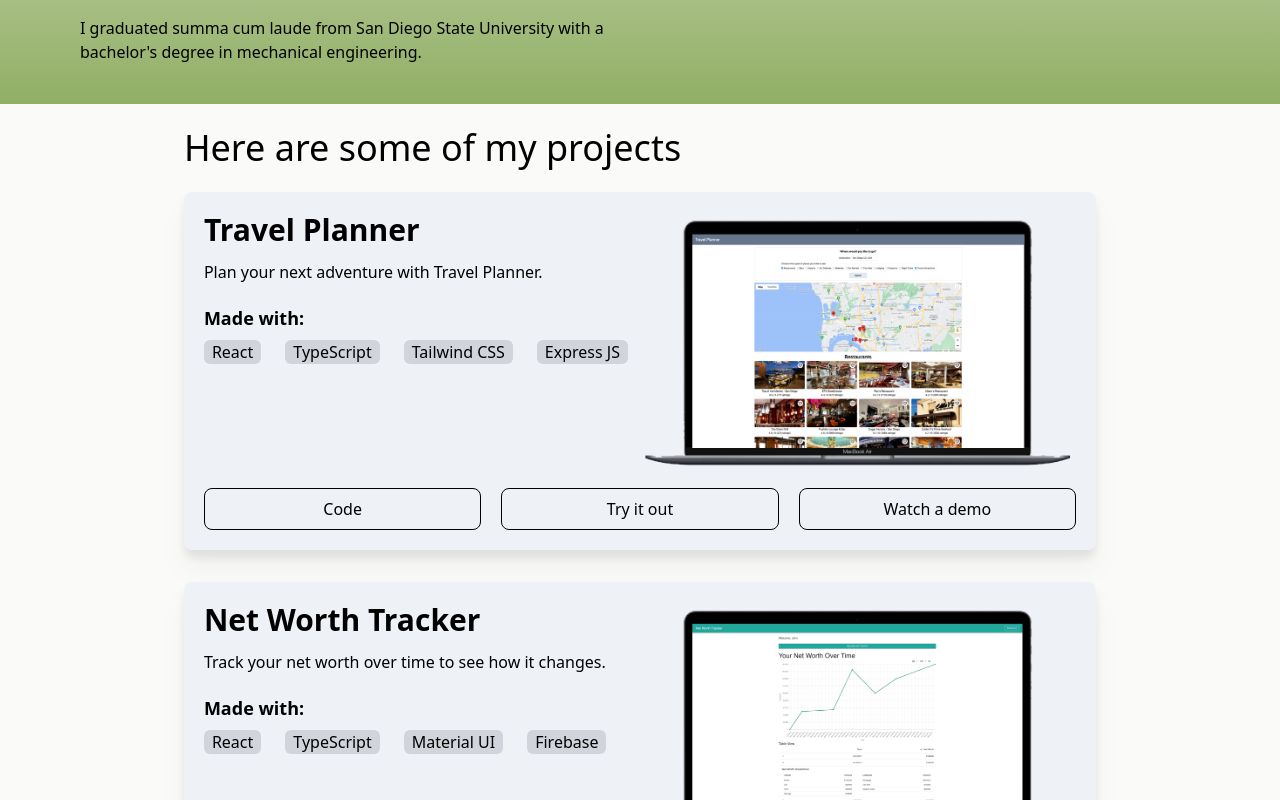
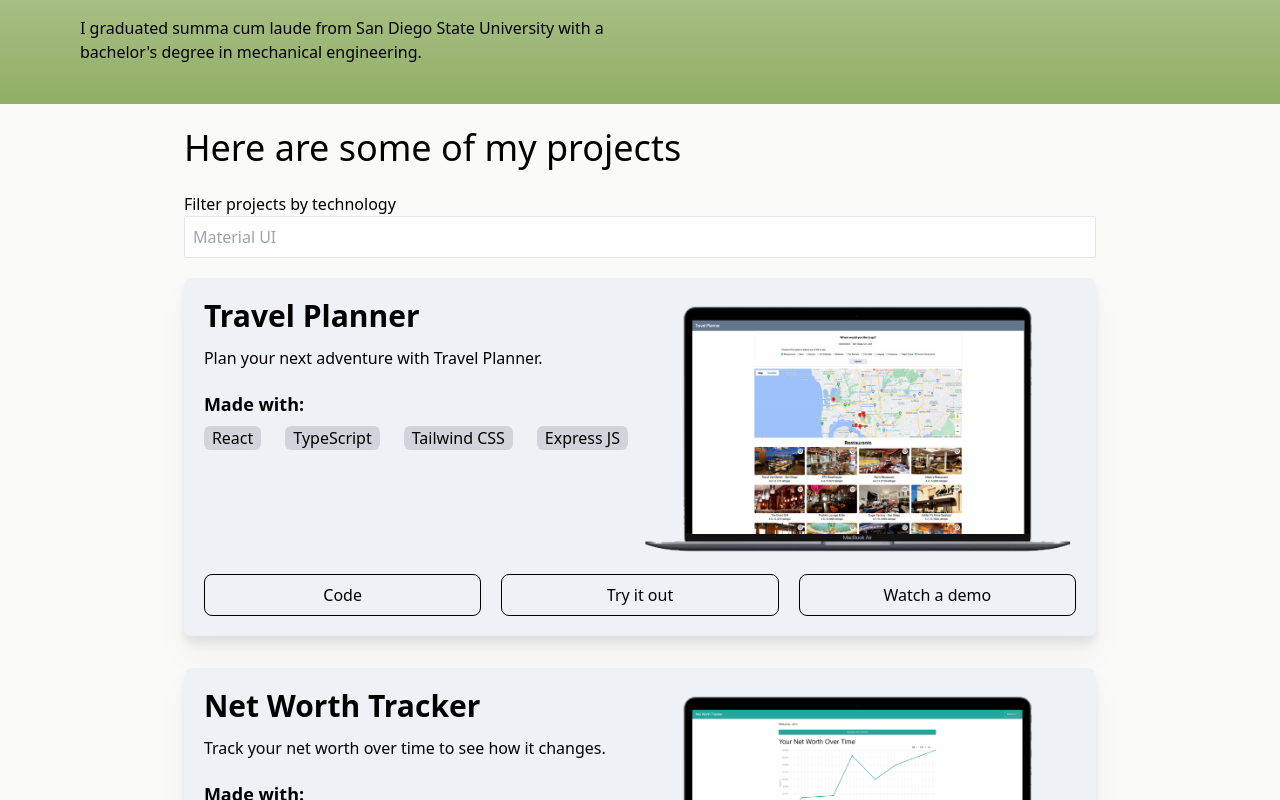
Before and after one commit to JackAgtual/Portfolio, a React (Vite) app: page / in a window 1280 px wide. Shown: the part 1200-2000 px from the top of the page. Built offline with nearby package versions, Linux system fonts and the light colour scheme; no server answers.

Commit message:
Adding search filter for projects

```diff
--- a/src/components/Projects.tsx
+++ b/src/components/Projects.tsx
@@ -1,4 +1,4 @@
-import { forwardRef, ForwardedRef } from 'react'
+import { useState, forwardRef, ForwardedRef } from 'react'
 import travelPlannerScreenshot from '../assets/TravelPlannerScreenshot.png'
 import netWorthTrackerScreenshot from '../assets/NetWorthTrackerScreenshot.png'
 import workingMemoji from '../assets/workingMemoji.png'
@@ -39,14 +39,39 @@ const projects: Project[] = [
 ]
 
 function Projects({}, ref: ForwardedRef<HTMLDivElement>) {
+  const [query, setQuery] = useState('')
+
+  const filteredProjects = projects.filter((project) => {
+    return project.madeWith.some((technology) =>
+      technology.toLowerCase().includes(query.toLowerCase()),
+    )
+  })
+
+  const handleFilterChange = (e: React.ChangeEvent<HTMLInputElement>) => {
+    setQuery(e.target.value)
+  }
   return (
     <div ref={ref}>
       <SectionTitle>Here are some of my projects</SectionTitle>
-      <div className="grid grid-cols-1 gap-y-8">
-        {projects.map((project) => {
-          return <ProjectCard key={project.name} {...project} />
-        })}
-      </div>
+      <label className="flex flex-col pb-5">
+        Filter projects by technology
+        <input
+          type="search"
+          className="text-black px-2 py-2 rounded-sm border"
+          placeholder="Material UI"
+          value={query}
+          onChange={handleFilterChange}
+        ></input>
+      </label>
+      {filteredProjects.length > 0 ? (
+        <div className="grid grid-cols-1 gap-y-8">
+          {filteredProjects.map((project) => {
+            return <ProjectCard key={project.name} {...project} />
+          })}
+        </div>
+      ) : (
+        <h2>There aren't any projects that match that serach</h2>
+      )}
     </div>
   )
 }
```
